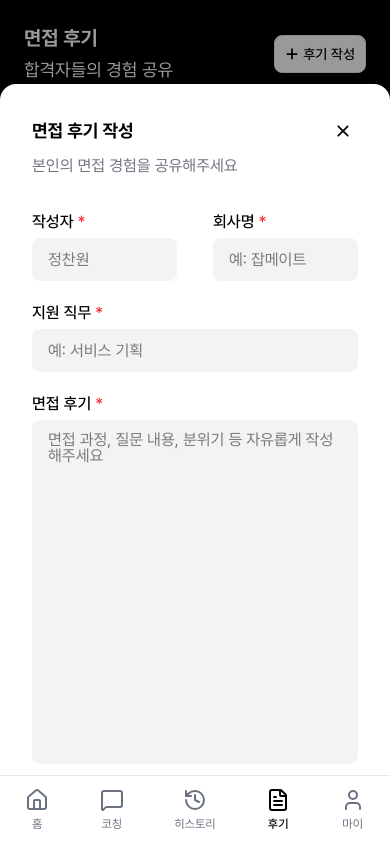
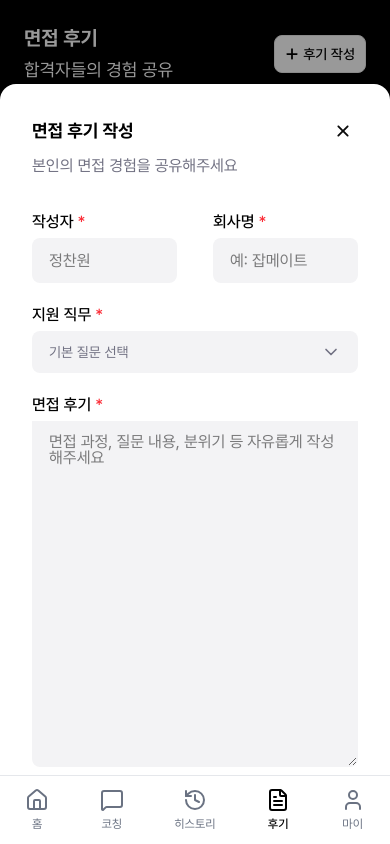
Before and after one commit to JobMate-team/jobmate-frontend, a React (Vite) app: page /review/create in a window 390 px wide. Built offline with nearby package versions, Linux system fonts and the light colour scheme.

Commit message:
[#11] feat: 글씨체 조절 및 피그마 수정 사항 반영

```diff
--- a/src/components/ui/Dropdown.tsx
+++ b/src/components/ui/Dropdown.tsx
@@ -75,7 +75,7 @@ const DropDown = ({ items, selected, placeholder, onSelect }: DropDownProps) =>
         ref={buttonRef}
         onClick={() => setOpen((prev) => !prev)}
         className={clsx(
-          'bg-[#F3F3F5] rounded-lg p-2.5 px-4 text-sm flex justify-between outline-none',
+          'bg-[#F3F3F5] rounded-lg py-2.5 sm:py-3 px-4 max-sm:text-sm flex justify-between items-center outline-none',
           open ? 'border border-gray-300' : 'border border-transparent',
         )}
       >
--- a/src/pages/CoachingPage.tsx
+++ b/src/pages/CoachingPage.tsx
@@ -100,7 +100,7 @@ const CoachingPage = () => {
             <TextareaAutosize
               minRows={3}
               placeholder='면접 질문을 직접 입력하세요'
-              className='bg-[#F3F3F5] rounded-lg p-4 text-sm mb-2 border border-transparent focus:border-gray-300 focus:outline-none'
+              className='bg-[#F3F3F5] rounded-lg p-4 max-sm:text-sm mb-2 border border-transparent focus:border-gray-300 focus:outline-none'
               value={customQuestion}
               onChange={(e) => setCustomQuestion(e.target.value)}
             />
@@ -128,7 +128,7 @@ const CoachingPage = () => {
             <TextareaAutosize
               minRows={7}
               placeholder='면접 질문에 대한 답변을 작성해주세요'
-              className='bg-[#F3F3F5] rounded-lg p-4 text-sm mb-2 border border-transparent focus:border-gray-300 focus:outline-none'
+              className='bg-[#F3F3F5] rounded-lg p-4 max-sm:text-sm mb-2 border border-transparent focus:border-gray-300 focus:outline-none'
               value={customAnswer}
               onChange={(e) => setCustomAnswer(e.target.value)}
             />
@@ -168,7 +168,9 @@ const CoachingPage = () => {
 
           <div className='bg-white rounded-xl p-6  border border-[#E5E5E5] flex flex-col gap-4'>
             <p className='font-semibold'>AI 피드백</p>
-            <div className='bg-[#F3F3F5] rounded-lg p-4 text-sm mb-2'>넌 안돼 망할거라 우우~</div>
+            <div className='bg-[#F3F3F5] rounded-lg p-4 max-sm:text-sm mb-2'>
+              넌 안돼 망할거라 우우~
+            </div>
           </div>
 
           <div className='flex max-sm:flex-col items-center gap-5 sm:max-w-[80%] sm:mx-auto mt-10'>
@@ -206,7 +208,7 @@ const CoachingPage = () => {
                   저장
                 </Button>
               </div>
-              <div className='bg-[#F3F3F5] rounded-lg p-4 text-sm mb-2'>{feedback}</div>
+              <div className='bg-[#F3F3F5] rounded-lg p-4 max-sm:text-sm mb-2'>{feedback}</div>
             </div>
           )}
         </>
--- a/src/pages/HistoryDetailPage.tsx
+++ b/src/pages/HistoryDetailPage.tsx
@@ -136,7 +136,7 @@ const HistoryDetailPage = () => {
 
           <div className='bg-white rounded-xl p-6  border border-[#E5E5E5] flex flex-col gap-4'>
             <p className='font-semibold'>AI 피드백</p>
-            <div className='bg-[#F3F3F5] rounded-lg p-4 text-sm mb-2'>
+            <div className='bg-[#F3F3F5] rounded-lg p-4 max-sm:text-sm mb-2'>
               넌 안돼 망할거라 우우~ 넌 안돼 망할거라 우우~ 넌 안돼 망할거라 우우~ 넌 안돼 망할거라
               우우~
             </div>
@@ -144,7 +144,7 @@ const HistoryDetailPage = () => {
 
           <div className='bg-white rounded-xl px-6 py-4  border border-[#E5E5E5] flex flex-col gap-4'>
             <p className='font-semibold'>📝 모범 답변 예시</p>
-            <div className='bg-[#F3F3F5] rounded-lg p-4 text-sm mb-2'>
+            <div className='bg-[#F3F3F5] rounded-lg p-4 max-sm:text-sm mb-2'>
               피드백피드백피드백피드백피드백 피드백 피드백 피드백 피드백 피드백 피드백 피드백
             </div>
           </div>
--- a/src/pages/HistoryPage.tsx
+++ b/src/pages/HistoryPage.tsx
@@ -73,7 +73,7 @@ const HistoryPage = () => {
           <button
             type='button'
             onClick={() => navigate(`/history/${item.id}`)}
-            className='flex flex-row items-center gap-1 mt-1 cursor-pointer justify-between outline-none'
+            className='flex flex-row items-center gap-2 mt-1 cursor-pointer justify-between outline-none'
           >
             <p className='line-clamp-1 text-[#99A1AF]'>{item.answer}</p>
             <RightIcon className='h-4 min-w-4' />
--- a/src/pages/ReviewAddPage.tsx
+++ b/src/pages/ReviewAddPage.tsx
@@ -1,4 +1,6 @@
 import Button from '@/components/common/Button';
+import DropDown from '@/components/ui/Dropdown';
+import { jobItems } from '@/data/coachItems';
 import { showToast } from '@/utils/toast';
 import clsx from 'clsx';
 import { useEffect, useState } from 'react';
@@ -8,6 +10,7 @@ import TextareaAutosize from 'react-textarea-autosize';
 
 const ReviewAddPage = () => {
   const [isOpen, setISOpen] = useState(false);
+  const [selectedJob, setSelectedJob] = useState<string | null>(null);
   const navigate = useNavigate();
 
   useEffect(() => {
@@ -76,7 +79,7 @@ const ReviewAddPage = () => {
                 <input
                   type='text'
                   placeholder='정찬원'
-                  className='w-full bg-[#F3F3F5] px-4 py-3 rounded-lg outline-none'
+                  className='w-full bg-[#F3F3F5] px-4 py-3 rounded-lg border border-transparent focus:border-gray-300 focus:outline-none'
                 />
               </div>
               <div className='flex flex-col gap-2'>
@@ -87,7 +90,7 @@ const ReviewAddPage = () => {
                 <input
                   type='text'
                   placeholder='예: 잡메이트'
-                  className='w-full bg-[#F3F3F5] px-4 py-3 rounded-lg outline-none'
+                  className='w-full bg-[#F3F3F5] px-4 py-3 rounded-lg border border-transparent focus:border-gray-300 focus:outline-none'
                 />
               </div>
             </div>
@@ -97,10 +100,11 @@ const ReviewAddPage = () => {
                 지원 직무 <span className='text-red-500'>*</span>
               </label>
 
-              <input
-                type='text'
-                placeholder='예: 서비스 기획'
-                className='w-full bg-[#F3F3F5] px-4 py-3 rounded-lg outline-none'
+              <DropDown
+                items={jobItems}
+                selected={selectedJob}
+                placeholder='기본 질문 선택'
+                onSelect={(question) => setSelectedJob(question)}
               />
             </div>
 
@@ -112,7 +116,19 @@ const ReviewAddPage = () => {
               <TextareaAutosize
                 minRows={20}
                 placeholder='면접 과정, 질문 내용, 분위기 등 자유롭게 작성해주세요'
-                className='w-full bg-[#F3F3F5] px-4 py-3 rounded-lg outline-none resize-none'
+                className='w-full bg-[#F3F3F5] px-4 py-3 rounded-b-lg border border-transparent focus:border-gray-300 focus:outline-none'
+              />
+            </div>
+
+            <div className='flex flex-col gap-2'>
+              <label className='font-medium'>
+                면접 준비 팁 <span className='text-red-500'>*</span>
+              </label>
+
+              <TextareaAutosize
+                minRows={20}
+                placeholder='면접 과정, 질문 내용, 분위기 등 자유롭게 작성해주세요'
+                className='w-full bg-[#F3F3F5] px-4 py-3 rounded-lg border border-transparent focus:border-gray-300 focus:outline-none'
               />
             </div>
           </form>
--- a/src/pages/ReviewPage.tsx
+++ b/src/pages/ReviewPage.tsx
@@ -128,7 +128,7 @@ const ReviewPage = () => {
             <p className='text-[#364153] leading-[22px] line-clamp-4'>{data.review}</p>
 
             {isOpen && (
-              <div className='bg-[#F3F3F5] rounded-xl p-6 flex flex-col gap-4'>
+              <div className='bg-[#F3F3F5] rounded-xl p-6 flex flex-col gap-4 mt-3'>
                 <p className='font-semibold'>💡 면접 준비 팁</p>
                 <p className='text-[#364153] leading-5'>{data.tip}</p>
               </div>
```
